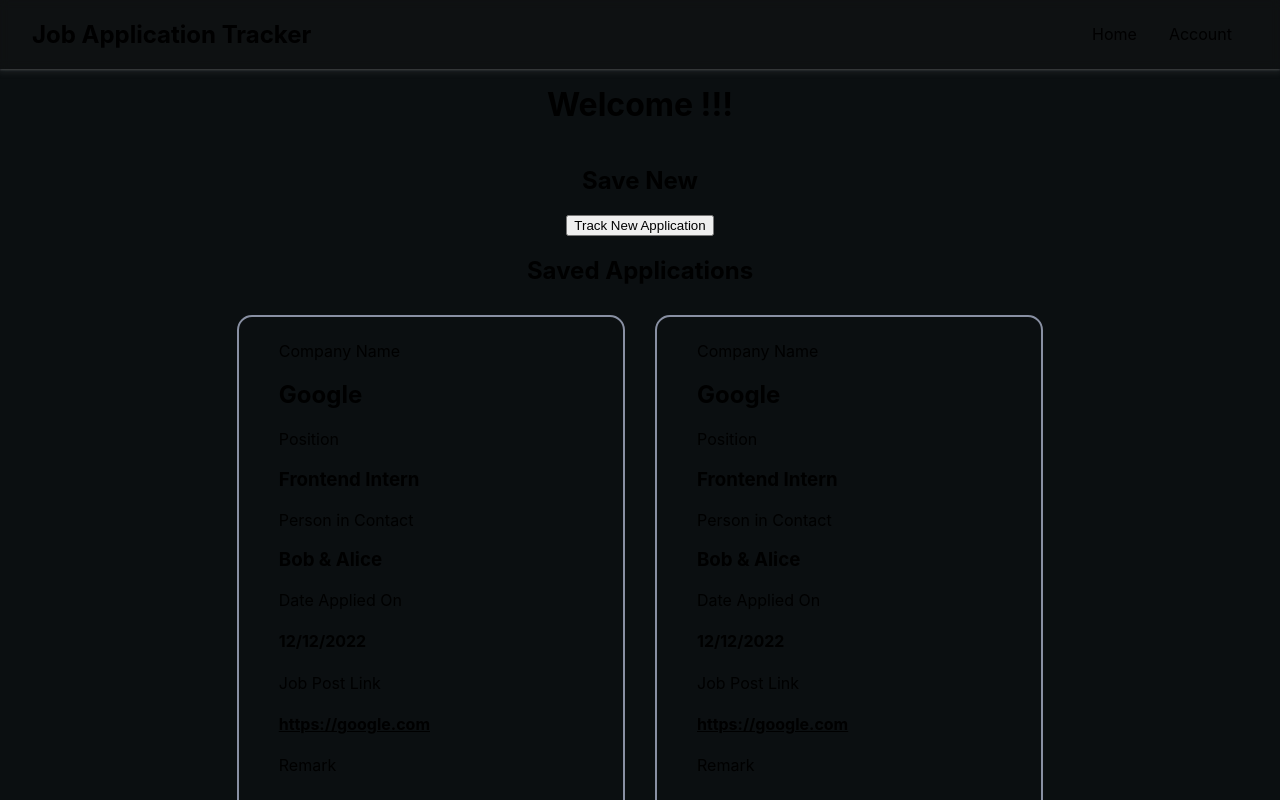
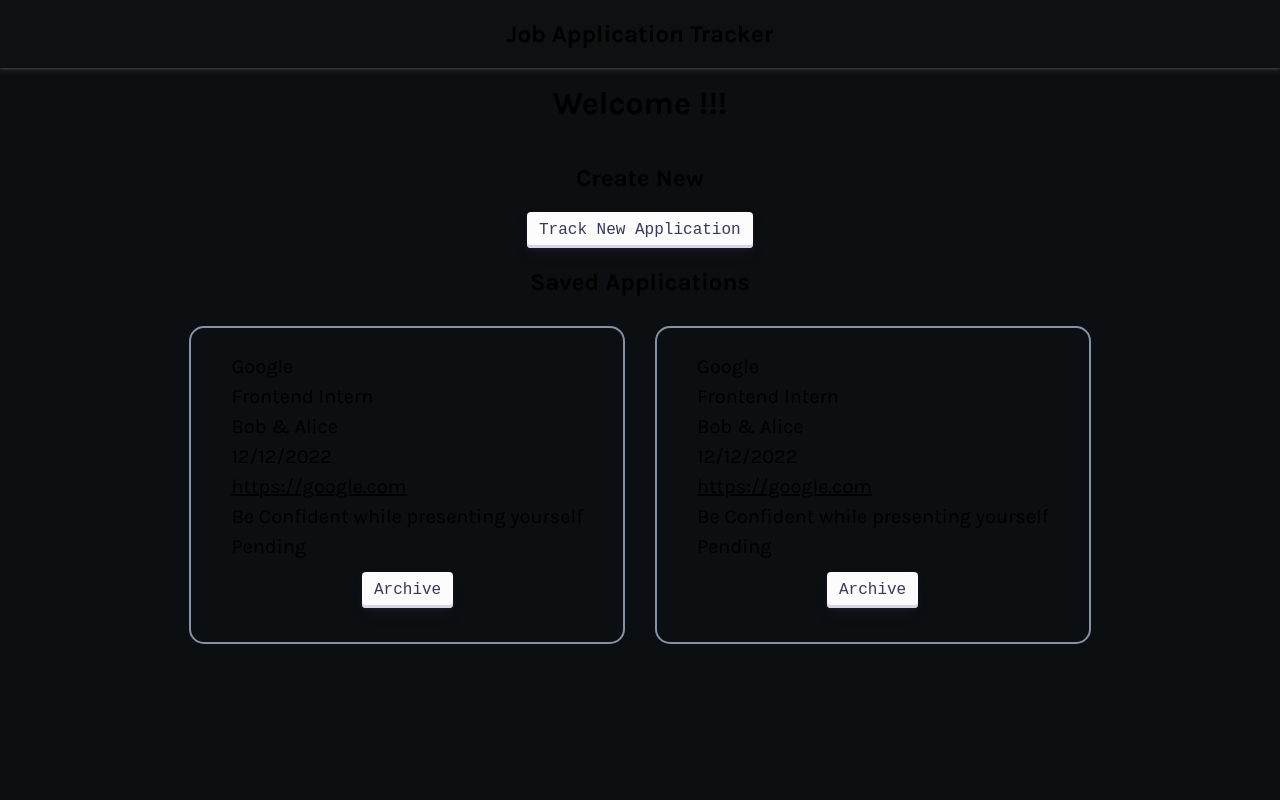
Before and after one commit to kushagrasarathe/job-application-tracker, a Next.js app in the folder frontend/: page / in a window 1280 px wide. Shown: the top 800 px of the page. Built offline with nearby package versions, Linux system fonts and the light colour scheme.

Commit message:
stacked changes

```diff
--- a/frontend/pages/_app.js
+++ b/frontend/pages/_app.js
@@ -2,6 +2,7 @@
 import "../styles/globals.css";
 
 function MyApp({ Component, pageProps }) {
+
   return (
     <>
       <Layout>
--- a/frontend/pages/api/hello.js
+++ /dev/null
@@ -1,5 +0,0 @@
-// Next.js API route support: https://nextjs.org/docs/api-routes/introduction
-
-export default function handler(req, res) {
-  res.status(200).json({ name: 'John Doe' })
-}
--- /dev/null
+++ b/frontend/pages/api/save.js
@@ -0,0 +1,29 @@
+import { applications } from "../../src/data/applications"
+
+export default function handler(req, res) {
+  if(req.method === 'GET'){
+    res.status(200).json(applications);
+  } else if(req.method === 'POST'){
+    const company = req.body.company;
+    const position = req.body.position;
+    const contact = req.body.contact;
+    const remark = req.body.remark;
+    const link = req.body.link;
+    const date = req.body.date;
+    const status = req.body.status;
+
+    const newApplication = {
+        id: Date.now,
+        company: company,
+        position: position,
+        contact: contact,
+        remark: remark,
+        link: link,
+        date: date,
+        status: status
+    };
+
+    applications.push(newApplication);
+    res.status(201).json(newApplication);
+  }
+}
--- a/frontend/pages/index.js
+++ b/frontend/pages/index.js
@@ -1,16 +1,29 @@
 import Head from "next/head";
 import Image from "next/image";
 import styles from "../styles/Home.module.css";
-import { useState } from "react";
+import { useEffect, useState } from "react";
 import NewEntry from "../src/components/NewEntry";
 import ApplicationCard from "../src/components/ApplicationCard";
 
+
+
 export default function Home() {
   const [toggle, setToggle] = useState(false);
+  const [fetchComments, setFetchComments] = useState([]);
 
   function toggleView() {
     setToggle(!toggle);
   }
+
+
+ useEffect( () => {
+    async function fetchData() {
+    const response = await('/api/save');
+    const data = await response.json()
+    setFetchComments(data);
+    console.log(data)
+  }
+ })
 
   return (
     <div className={styles.container}>
@@ -25,9 +38,9 @@
         {/* {
           toggle ? <NewEntry /> : ''
         } */}
-          <h2>Save New</h2>
+          <h2>Create New</h2>
         <div className={styles.new}>
-          <button onClick={toggleView}>Track New Application</button>
+          <button className={styles.button} onClick={toggleView}>Track New Application</button>
           <div className={toggle ? styles.visible : styles.hide}>
             <NewEntry />
           </div>
--- a/frontend/src/components/ApplicationCard.jsx
+++ b/frontend/src/components/ApplicationCard.jsx
@@ -5,27 +5,18 @@
   return (
     <>
       <div className={styles.card}>
-        {/* <div> */}
-        <label htmlFor=""> Company Name</label>
-        <h2>{props.company}</h2>
-        <label htmlFor=""> Position</label>
-        <h3>{props.job_title}</h3>
-        {/* </div> */}
-        <label htmlFor=""> Person in Contact</label>
-        <h3>{props.contact_person}</h3>
-        <label htmlFor="">Date Applied On</label>
-        <h4>{props.date}</h4>
-        <label htmlFor="">Job Post Link</label>
-        <h4>
+        <p>{props.company}</p>
+        <p>{props.job_title}</p>
+        <p>{props.contact_person}</p>
+        <p>{props.date}</p>
+        <p>
           <a target="_blank" rel="noopener noreferrer" href={props.link}>
             <u>{props.link}</u>
           </a>
-        </h4>
-        <label htmlFor="">Remark</label>
-        <h4>{props.remark}</h4>
-        <label htmlFor="">Status</label>
-        <h4>{props.status}</h4>
-        <button>Archive</button>
+        </p>
+        <p>{props.remark}</p>
+        <p>{props.status}</p>
+        <button className={styles.button}>Archive</button>
       </div>
     </>
   );
--- a/frontend/src/components/Layout.jsx
+++ b/frontend/src/components/Layout.jsx
@@ -8,12 +8,12 @@
         <div>
           <h2>Job Application Tracker</h2>
         </div>
-        <div>
+        {/* <div>
             <ul className={styles.navlink}>
                 <li>Home</li>
                 <li>Account</li>
             </ul>
-        </div>
+        </div> */}
       </nav>
       {children}
       <footer className={styles.footer}>
--- a/frontend/src/components/NewEntry.jsx
+++ b/frontend/src/components/NewEntry.jsx
@@ -1,32 +1,115 @@
-import React from "react";
+import React, { useState } from "react";
 import styles from "../css/App.module.css";
 
 export default function NewEntry() {
+  const [company, setCompany] = useState("");
+  const [position, setPosition] = useState("");
+  const [contact, setContact] = useState("");
+  const [remark, setRemark] = useState("");
+  const [link, setLink] = useState("");
+  const [date, setDate] = useState("");
+  const [status, setStatus] = useState("");
+
+  async function saveData() {
+    const response = await fetch("/api/save", {
+      method: "POST",
+      body: JSON.stringify({
+        company,
+        position,
+        contact,
+        remark,
+        link,
+        date,
+        status
+      }),
+      headers: {
+        'Content-type': 'application/json'
+      }
+    });
+
+    const data = await response.json();
+    console.log(data)
+  }
+
   return (
+    <>
+      {/* <div className={styles.container}> */}
       <div className={styles.track_new}>
         <label htmlFor="">Company Name</label>
-      <input type="text" />
+        <input
+          onChange={(e) => {
+            setCompany(e.target.value);
+          }}
+          value={company}
+          className={styles.input}
+          type="text"
+        />
+
         <label htmlFor="">Position Applied For</label>
-      <input type="text" />
+        <input
+          onChange={(e) => {
+            setPosition(e.target.value);
+          }}
+          value={position}
+          className={styles.input}
+          type="text"
+        />
+
         <label htmlFor="">Contact Person</label>
-      <input type="text" />
-      <label htmlFor="">Date Applied</label>
-      <input type="text" />
+        <input
+          onChange={(e) => {
+            setContact(e.target.value);
+          }}
+          value={contact}
+          className={styles.input}
+          type="text"
+        />
 
         <label htmlFor="">Remark</label>
-      <input type="text" />
+        <input
+          onChange={(e) => {
+            setRemark(e.target.value);
+          }}
+          value={remark}
+          className={styles.input}
+          type="text"
+        />
+
         <label htmlFor="">Job Post Link</label>
-      <input type="text" />
+        <input
+          onChange={(e) => {
+            setLink(e.target.value);
+          }}
+          value={link}
+          className={styles.input}
+          type="text"
+        />
+
+        <label htmlFor="">Date Applied</label>
+        <input
+          onChange={(e) => {
+            setDate(e.target.value);
+          }}
+          value={date}
+          className={styles.input}
+          type="date"
+        />
+
         <label htmlFor="">Status</label>
-      <select>
+        <select
+          defaultValue="pending"
+          onChange={(e) => setStatus(e.target.value)}
+          className={styles.input}
+        >
           <option value="accepted">Accepted</option>
           <option value="rejected">Rejected</option>
           <option value="pending">Pending</option>
         </select>
-      <label htmlFor="">Next Meeting</label>
-      <input type="text" />
-
-      <button>Save</button>
+        <button className={styles.button} onClick={saveData}>
+          Save
+        </button>
       </div>
+      {/* </div> */}
+    </>
   );
 }
--- a/frontend/src/css/App.module.css
+++ b/frontend/src/css/App.module.css
@@ -5,18 +5,33 @@
     flex-wrap: wrap;
     justify-content: flex-start;
 
-    margin: 20px 15px;
 
-    /* width: 600px;
-    max-width: 80%; */
 
     border: 2px solid rgb(137, 144, 163);
     border-radius: 15px;
     padding: 1.5rem 2.5rem;
+
+    /* max-width: 1000px; */
+    /* min-width: 100% ; */
+    margin: 20px auto;
+    min-width: 80%;
+    /* width: 1200px; */
+}
+
+.input {
+    padding: 0.5rem 1rem;
+    background-color: #34344d;
+    border-radius: 5px;
+    font-size: 16px;
+    /* color: black;d */
+    width: 100%;
+
+
 }
 
 .track_new *{
     margin: 5px;
+
 }
 
 .card {
@@ -30,5 +45,85 @@
     border-radius: 15px;
     padding: 1.5rem 2.5rem;
     margin: 10px 15px;
-    /* max-width: 400px; */
+
 }
+
+
+.card h2 {
+  margin: 0 0 1rem 0;
+  font-size: 1.5rem;
+}
+
+.card p {
+  margin: 0;
+  font-size: 1.25rem;
+  line-height: 1.5;
+}
+
+
+
+.container {
+    margin: 20px auto;
+    /* padding: 0rem 2rem; */
+    display: flex;
+    justify-content: flex-start;
+    align-items: center;
+    flex-direction: column;
+    flex-wrap: wrap;
+    flex-grow: 1;
+    max-width: 100%;
+}
+
+
+
+.button {
+    align-items: center;
+    appearance: none;
+    background-color: #FCFCFD;
+    border-radius: 4px;
+    border-width: 0;
+    box-shadow: rgba(45, 35, 66, 0.4) 0 2px 4px,rgba(45, 35, 66, 0.3) 0 7px 13px -3px,#D6D6E7 0 -3px 0 inset;
+    box-sizing: border-box;
+    color: #36395A;
+    cursor: pointer;
+    display: inline-flex;
+    font-family: "JetBrains Mono",monospace;
+    justify-content: center;
+    line-height: 1;
+    list-style: none;
+    overflow: hidden;
+    padding-left: 16px;
+    padding-right: 16px;
+    position: relative;
+    text-align: left;
+    text-decoration: none;
+    transition: box-shadow .15s,transform .15s;
+    user-select: none;
+    -webkit-user-select: none;
+    touch-action: manipulation;
+    white-space: nowrap;
+    will-change: box-shadow,transform;
+    font-size: 16px;
+    padding: 10px 12px;
+    margin: 10px auto;
+  }
+
+  .button:focus {
+    box-shadow: #D6D6E7 0 0 0 1.5px inset, rgba(45, 35, 66, 0.4) 0 2px 4px, rgba(45, 35, 66, 0.3) 0 7px 13px -3px, #D6D6E7 0 -3px 0 inset;
+  }
+
+  .button:hover {
+    box-shadow: rgba(45, 35, 66, 0.4) 0 4px 8px, rgba(45, 35, 66, 0.3) 0 7px 13px -3px, #D6D6E7 0 -3px 0 inset;
+    transform: translateY(-2px);
+  }
+
+  .button:active {
+    box-shadow: #D6D6E7 0 3px 7px inset;
+    transform: translateY(2px);
+  }
+
+  @media screen and ( max-width: 768px) {
+    .track_new {
+        width: 100%;
+    }
+  }
--- /dev/null
+++ b/frontend/src/data/applications.js
@@ -0,0 +1,12 @@
+export const applications = [
+    {
+        id: 1,
+        company: '',
+        position: '',
+        contact: '',
+        remark: '',
+        link: '',
+        date: '',
+        status: ''
+    }
+]
--- a/frontend/styles/Home.module.css
+++ b/frontend/styles/Home.module.css
@@ -10,6 +10,7 @@
   flex-direction: column;
   justify-content: flex-start;
   align-items: center;
+  min-width: 100%;
 }
 
 .navbar {
@@ -17,6 +18,7 @@
   width: 100%;
   display: flex;
   justify-content: space-between;
+  justify-content: center;
   align-items: center;
   flex-wrap: wrap;
   padding: 0 2rem;
@@ -60,6 +62,8 @@
 .visible {
   /* margin:15px auto; */
   display: flex;
+  min-width: 100%;
+
 }
 
 .new {
@@ -70,6 +74,61 @@
   align-items: center;
   flex-direction: column;
   flex-wrap: wrap;
+  min-width: 100%;
+
+
+
+  /* width: 1200px; */
+  /* max-width: 100%; */
+
+  /* width: 1000px; */
+}
+
+
+.button {
+  align-items: center;
+  appearance: none;
+  background-color: #FCFCFD;
+  border-radius: 4px;
+  border-width: 0;
+  box-shadow: rgba(45, 35, 66, 0.4) 0 2px 4px,rgba(45, 35, 66, 0.3) 0 7px 13px -3px,#D6D6E7 0 -3px 0 inset;
+  box-sizing: border-box;
+  color: #36395A;
+  cursor: pointer;
+  display: inline-flex;
+  font-family: "JetBrains Mono",monospace;
+  justify-content: center;
+  line-height: 1;
+  list-style: none;
+  overflow: hidden;
+  padding-left: 16px;
+  padding-right: 16px;
+  position: relative;
+  text-align: left;
+  text-decoration: none;
+  transition: box-shadow .15s,transform .15s;
+  user-select: none;
+  -webkit-user-select: none;
+  touch-action: manipulation;
+  white-space: nowrap;
+  will-change: box-shadow,transform;
+  font-size: 16px;
+  padding: 10px 12px;
+}
+
+
+.button:focus {
+  box-shadow: #D6D6E7 0 0 0 1.5px inset, rgba(45, 35, 66, 0.4) 0 2px 4px, rgba(45, 35, 66, 0.3) 0 7px 13px -3px, #D6D6E7 0 -3px 0 inset;
+}
+
+.button:hover {
+  box-shadow: rgba(45, 35, 66, 0.4) 0 4px 8px, rgba(45, 35, 66, 0.3) 0 7px 13px -3px, #D6D6E7 0 -3px 0 inset;
+  transform: translateY(-2px);
+}
+
+.button:active {
+  box-shadow: #D6D6E7 0 3px 7px inset;
+  transform: translateY(2px);
 }
 
 .hide {
--- a/frontend/styles/globals.css
+++ b/frontend/styles/globals.css
@@ -1,10 +1,12 @@
+@import url('https://fonts.googleapis.com/css2?family=Karla:ital,wght@0,300;0,400;0,500;0,600;0,700;1,200;1,300;1,400;1,500;1,600&display=swap');
+
 html,
 body {
   padding: 0;
   margin: 0;
-  font-family: -apple-system, BlinkMacSystemFont, Segoe UI, Roboto, Oxygen,
-    Ubuntu, Cantarell, Fira Sans, Droid Sans, Helvetica Neue, sans-serif;
-    background: rgb(11, 15, 17);
+  font-family: 'Karla', sans-serif;
+
+  background: rgb(11, 15, 17);
 
   }
 
--- /dev/null
+++ b/package.json
@@ -0,0 +1,3 @@
+{
+  "dependencies": {}
+}
```
Also changed, not shown: 1 other file (tests, documents, lock files or other folders). Lines whose indentation alone changed are shown as unchanged.
